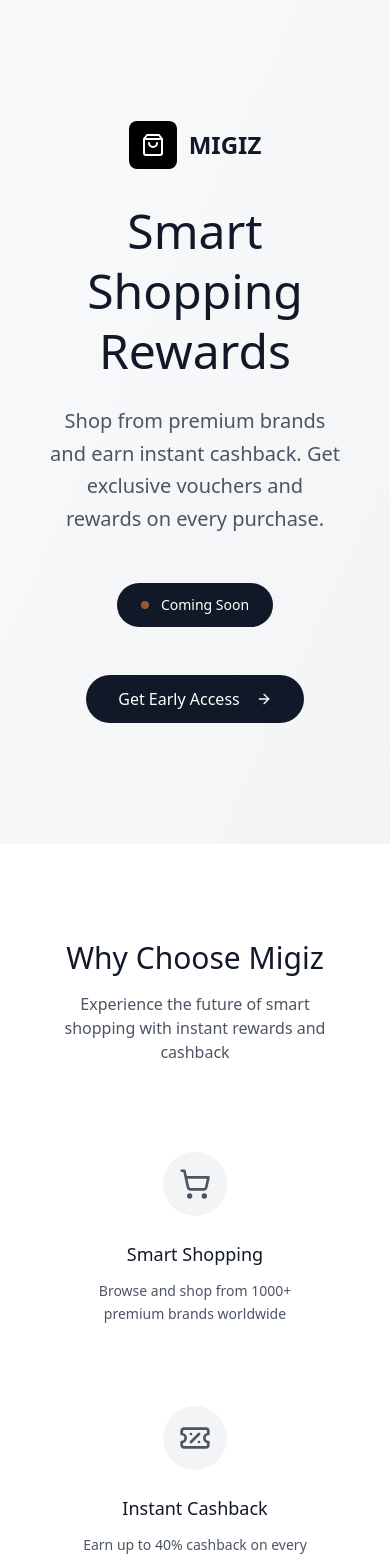
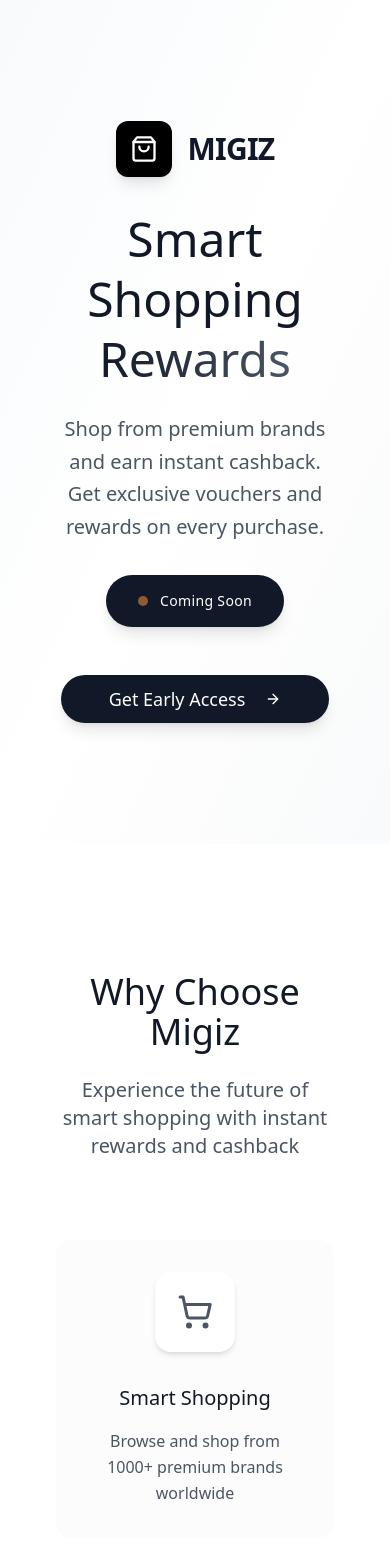
Before and after one commit to NikBion/Migiz-og, a React (Vite) app: page / in a window 390 px wide. Shown: the top 1559 px of the page. Built offline with nearby package versions, Linux system fonts and the light colour scheme.

Commit message:
Refactor: Improve hero section and overall design
Improved the hero section with better padding and spacing. Enhanced the overall website design for a better user experience.

```diff
--- a/src/components/Features.tsx
+++ b/src/components/Features.tsx
@@ -27,31 +27,31 @@ const Features = () => {
   ];
 
   return (
-    <section className="py-24 px-4 bg-white">
+    <section className="py-32 px-6 bg-white">
       <div className="container mx-auto">
-        <div className="text-center mb-16">
-          <h2 className="text-3xl md:text-4xl font-light text-gray-900 mb-4">
+        <div className="text-center mb-20">
+          <h2 className="text-4xl md:text-5xl font-light text-gray-900 mb-6">
             Why Choose Migiz
           </h2>
-          <p className="text-gray-600 max-w-2xl mx-auto">
+          <p className="text-xl text-gray-600 max-w-2xl mx-auto font-light">
             Experience the future of smart shopping with instant rewards and cashback
           </p>
         </div>
 
-        <div className="grid grid-cols-1 md:grid-cols-2 lg:grid-cols-4 gap-8">
+        <div className="grid grid-cols-1 md:grid-cols-2 lg:grid-cols-4 gap-10">
           {features.map((feature, index) => (
             <Card
               key={feature.title}
-              className="border-0 shadow-none hover:shadow-lg transition-all duration-300 p-6 group"
+              className="border-0 shadow-none hover:shadow-lg transition-all duration-500 p-8 group bg-gray-50/50 hover:bg-white rounded-2xl"
             >
               <CardContent className="p-0 text-center">
-                <div className="w-16 h-16 bg-gray-100 rounded-full flex items-center justify-center mx-auto mb-6 group-hover:bg-gray-900 transition-colors duration-300">
-                  <feature.icon className="w-8 h-8 text-gray-600 group-hover:text-white transition-colors duration-300" />
+                <div className="w-20 h-20 bg-white rounded-2xl flex items-center justify-center mx-auto mb-8 group-hover:bg-gray-900 transition-all duration-500 shadow-md group-hover:shadow-lg">
+                  <feature.icon className="w-9 h-9 text-gray-600 group-hover:text-white transition-colors duration-500" />
                 </div>
-                <h3 className="text-lg font-medium text-gray-900 mb-3">
+                <h3 className="text-xl font-medium text-gray-900 mb-4">
                   {feature.title}
                 </h3>
-                <p className="text-gray-600 text-sm leading-relaxed">
+                <p className="text-gray-600 leading-relaxed">
                   {feature.description}
                 </p>
               </CardContent>
--- a/src/components/Hero.tsx
+++ b/src/components/Hero.tsx
@@ -4,46 +4,54 @@ import { ArrowRight, ShoppingBag } from "lucide-react";
 
 const Hero = () => {
   return (
-    <section className="min-h-screen flex items-center justify-center px-4 bg-gradient-to-br from-slate-50 to-gray-100">
-      <div className="container mx-auto text-center">
-        <div className="max-w-4xl mx-auto">
+    <section className="min-h-screen flex items-center justify-center px-6 bg-gradient-to-br from-slate-50 via-white to-gray-50">
+      <div className="container mx-auto text-center max-w-5xl">
+        <div className="space-y-8">
           {/* Logo/Brand */}
-          <div className="flex items-center justify-center mb-8">
-            <div className="flex items-center space-x-3">
-              <div className="w-12 h-12 bg-black rounded-lg flex items-center justify-center">
-                <ShoppingBag className="w-6 h-6 text-white" />
+          <div className="flex items-center justify-center">
+            <div className="flex items-center space-x-4">
+              <div className="w-14 h-14 bg-black rounded-xl flex items-center justify-center shadow-lg">
+                <ShoppingBag className="w-7 h-7 text-white" />
               </div>
-              <span className="text-2xl font-bold text-gray-900">MIGIZ</span>
+              <span className="text-3xl font-bold text-gray-900 tracking-tight">MIGIZ</span>
             </div>
           </div>
 
           {/* Main heading */}
-          <h1 className="text-5xl md:text-7xl font-light text-gray-900 mb-6 leading-tight">
+          <div className="space-y-6">
+            <h1 className="text-5xl md:text-6xl lg:text-7xl font-light text-gray-900 leading-tight">
               Smart Shopping
               <br />
-            <span className="font-medium">Rewards</span>
+              <span className="font-medium bg-gradient-to-r from-gray-900 to-gray-600 bg-clip-text text-transparent">
+                Rewards
+              </span>
             </h1>
 
             {/* Subtitle */}
-          <p className="text-xl text-gray-600 mb-12 max-w-2xl mx-auto leading-relaxed">
+            <p className="text-xl md:text-2xl text-gray-600 max-w-3xl mx-auto leading-relaxed font-light">
               Shop from premium brands and earn instant cashback.
               Get exclusive vouchers and rewards on every purchase.
             </p>
+          </div>
 
           {/* Status */}
-          <div className="inline-flex items-center space-x-3 bg-gray-900 text-white px-6 py-3 rounded-full mb-12">
-            <div className="w-2 h-2 bg-orange-400 rounded-full animate-pulse"></div>
-            <span className="text-sm font-medium">Coming Soon</span>
+          <div className="flex justify-center">
+            <div className="inline-flex items-center space-x-3 bg-gray-900 text-white px-8 py-4 rounded-full shadow-lg">
+              <div className="w-2.5 h-2.5 bg-orange-400 rounded-full animate-pulse"></div>
+              <span className="text-sm font-medium tracking-wide">Coming Soon</span>
+            </div>
           </div>
 
           {/* CTA */}
+          <div className="pt-4">
             <Button
               size="lg"
-            className="bg-gray-900 hover:bg-gray-800 text-white px-8 py-6 text-base rounded-full group transition-all duration-300"
+              className="bg-gray-900 hover:bg-gray-800 text-white px-12 py-6 text-lg rounded-full group transition-all duration-300 shadow-lg hover:shadow-xl transform hover:-translate-y-1"
             >
               Get Early Access
-            <ArrowRight className="w-4 h-4 ml-2 group-hover:translate-x-1 transition-transform" />
+              <ArrowRight className="w-5 h-5 ml-3 group-hover:translate-x-1 transition-transform duration-300" />
             </Button>
+          </div>
         </div>
       </div>
     </section>
--- a/src/components/PromoCards.tsx
+++ b/src/components/PromoCards.tsx
@@ -3,68 +3,70 @@ import { Card, CardContent } from "@/components/ui/card";
 
 const PromoCards = () => {
   return (
-    <section className="py-20 px-4 bg-gray-50">
+    <section className="py-32 px-6 bg-gradient-to-br from-slate-50 to-gray-100">
       <div className="container mx-auto">
-        <div className="grid grid-cols-1 md:grid-cols-2 gap-8 max-w-5xl mx-auto">
+        <div className="grid grid-cols-1 md:grid-cols-2 gap-12 max-w-6xl mx-auto">
           {/* Welcome Bonus Card */}
-          <Card className="bg-white border-0 shadow-sm hover:shadow-md transition-all duration-300 overflow-hidden">
-            <CardContent className="p-10 text-center">
-              <div className="mb-4">
-                <span className="text-xs font-semibold text-purple-600 uppercase tracking-widest">WELCOME</span>
+          <Card className="bg-white border-0 shadow-lg hover:shadow-xl transition-all duration-500 overflow-hidden rounded-3xl">
+            <CardContent className="p-12 text-center">
+              <div className="mb-6">
+                <span className="text-xs font-bold text-purple-600 uppercase tracking-widest bg-purple-50 px-4 py-2 rounded-full">WELCOME</span>
               </div>
-              <h2 className="text-2xl md:text-3xl font-bold text-gray-900 mb-8 leading-tight">
+              <h2 className="text-3xl md:text-4xl font-bold text-gray-900 mb-10 leading-tight">
                 SIGN UP WITH<br />
                 MIGIZ AND GET<br />
-                WELCOME BONUS
+                <span className="bg-gradient-to-r from-purple-600 to-pink-600 bg-clip-text text-transparent">WELCOME BONUS</span>
               </h2>
-              <div className="flex items-center justify-center mb-8">
-                <div className="w-20 h-20 bg-gradient-to-br from-orange-400 to-yellow-400 rounded-2xl flex items-center justify-center relative shadow-lg">
-                  <div className="w-12 h-12 bg-gradient-to-br from-orange-300 to-yellow-300 rounded-lg"></div>
-                  <div className="absolute -top-1 -right-1 w-6 h-6 bg-white rounded-lg shadow-sm"></div>
+              <div className="flex items-center justify-center mb-10">
+                <div className="w-24 h-24 bg-gradient-to-br from-orange-400 to-yellow-400 rounded-3xl flex items-center justify-center relative shadow-xl">
+                  <div className="w-14 h-14 bg-gradient-to-br from-orange-300 to-yellow-300 rounded-xl"></div>
+                  <div className="absolute -top-2 -right-2 w-8 h-8 bg-white rounded-xl shadow-lg flex items-center justify-center">
+                    <div className="w-3 h-3 bg-orange-400 rounded-full"></div>
+                  </div>
                 </div>
               </div>
-              <div className="inline-flex items-center bg-gray-100 text-gray-600 px-6 py-2 rounded-full">
-                <span className="text-xs font-medium uppercase tracking-wide">COMING SOON</span>
+              <div className="inline-flex items-center bg-gray-100 text-gray-600 px-8 py-3 rounded-full">
+                <span className="text-sm font-medium uppercase tracking-wide">COMING SOON</span>
               </div>
             </CardContent>
           </Card>
 
           {/* Cashback Card */}
-          <Card className="bg-white border-0 shadow-sm hover:shadow-md transition-all duration-300 overflow-hidden">
-            <CardContent className="p-10 text-center">
-              <div className="mb-4">
-                <span className="text-xs font-semibold text-green-600 uppercase tracking-widest">CASH BACK</span>
+          <Card className="bg-white border-0 shadow-lg hover:shadow-xl transition-all duration-500 overflow-hidden rounded-3xl">
+            <CardContent className="p-12 text-center">
+              <div className="mb-6">
+                <span className="text-xs font-bold text-green-600 uppercase tracking-widest bg-green-50 px-4 py-2 rounded-full">CASH BACK</span>
               </div>
-              <h2 className="text-2xl md:text-3xl font-bold text-gray-900 mb-8 leading-tight">
+              <h2 className="text-3xl md:text-4xl font-bold text-gray-900 mb-10 leading-tight">
                 GET CASHBACKS<br />
                 EVERYTIME YOU<br />
-                SHOP
+                <span className="bg-gradient-to-r from-green-600 to-blue-600 bg-clip-text text-transparent">SHOP</span>
               </h2>
-              <div className="flex items-center justify-center mb-8">
+              <div className="flex items-center justify-center mb-10">
                 <div className="relative">
-                  <div className="w-20 h-20 bg-gradient-to-br from-green-400 to-blue-500 rounded-full flex items-center justify-center shadow-lg">
-                    <span className="text-white font-bold text-sm">CASH</span>
+                  <div className="w-24 h-24 bg-gradient-to-br from-green-400 to-blue-500 rounded-full flex items-center justify-center shadow-xl">
+                    <span className="text-white font-bold text-lg">CASH</span>
                   </div>
-                  <div className="absolute -top-1 -right-1 w-7 h-7 bg-yellow-400 rounded-full flex items-center justify-center shadow-sm">
-                    <span className="text-black font-bold text-xs">$</span>
+                  <div className="absolute -top-2 -right-2 w-9 h-9 bg-yellow-400 rounded-full flex items-center justify-center shadow-lg">
+                    <span className="text-black font-bold text-lg">$</span>
                   </div>
-                  <div className="absolute -bottom-1 -left-1 w-5 h-5 bg-green-500 rounded-full shadow-sm"></div>
+                  <div className="absolute -bottom-2 -left-2 w-6 h-6 bg-green-500 rounded-full shadow-md"></div>
                 </div>
               </div>
-              <div className="inline-flex items-center bg-gray-100 text-gray-600 px-6 py-2 rounded-full">
-                <span className="text-xs font-medium uppercase tracking-wide">COMING SOON</span>
+              <div className="inline-flex items-center bg-gray-100 text-gray-600 px-8 py-3 rounded-full">
+                <span className="text-sm font-medium uppercase tracking-wide">COMING SOON</span>
               </div>
             </CardContent>
           </Card>
         </div>
 
         {/* Company Info */}
-        <div className="mt-16 text-center">
-          <div className="bg-white rounded-xl p-6 shadow-sm border max-w-xl mx-auto">
-            <h3 className="text-lg font-bold text-gray-900 mb-3">
+        <div className="mt-20 text-center">
+          <div className="bg-white rounded-2xl p-8 shadow-lg border max-w-2xl mx-auto">
+            <h3 className="text-xl font-bold text-gray-900 mb-4">
               PENTAGON ECOM PTE LTD
             </h3>
-            <p className="text-gray-600 text-sm leading-relaxed">
+            <p className="text-gray-600 leading-relaxed">
               10, Anson road, #33-10, International plaza, Singapore - 079903
             </p>
           </div>
```
Also changed, not shown: src/components/Footer.tsx (+6 -6 lines). Lines whose indentation alone changed are shown as unchanged.
